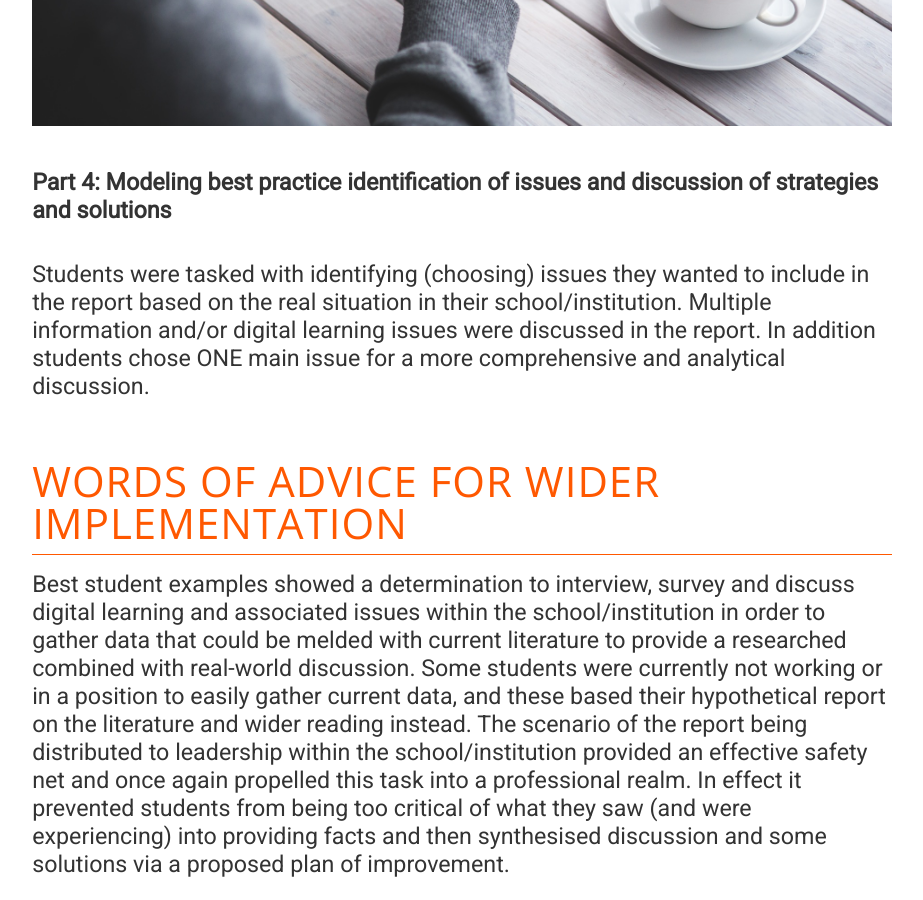
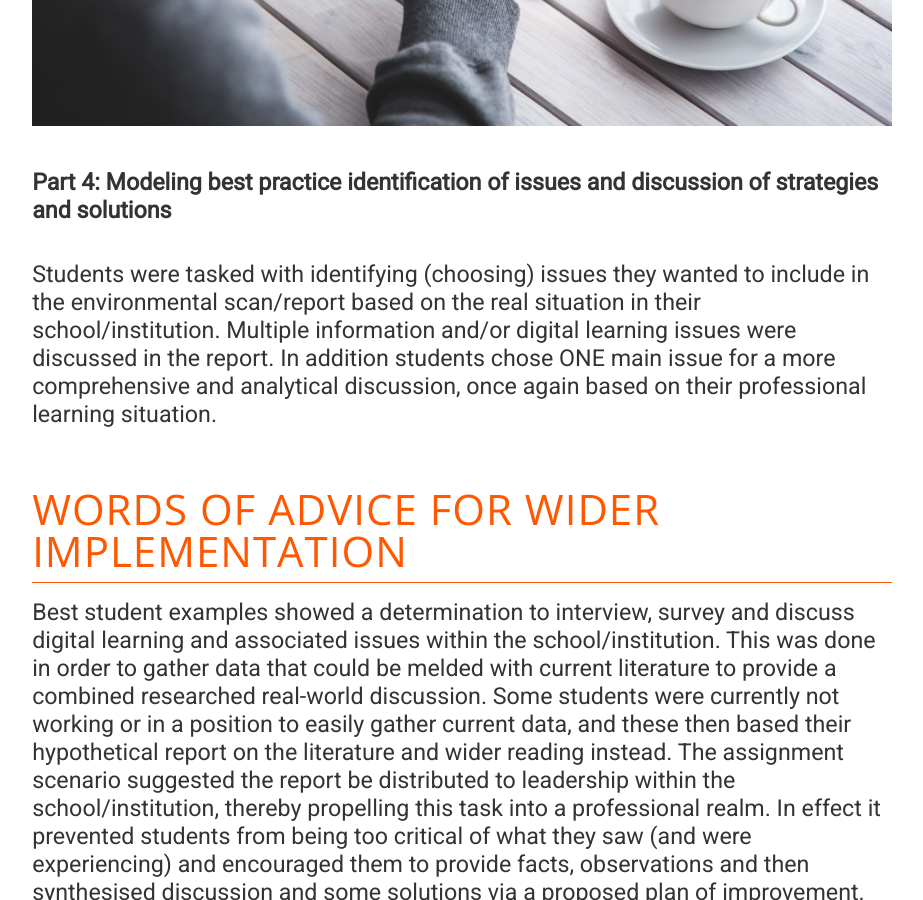
Before and after one commit to timklapdor/csulx, a Jekyll site: the page built from _applications/ETL523/iwp-example.md, in a window 1280 px wide and 900 px high, scrolled down 3217 px. Shown: the whole window, without its empty margins (48-971 px from the left). Built offline with Jekyll 4.4.1, drawn with Linux system fonts in a browser that asks for light colours; comment, search, counter and statistics services are not loaded; some of the changed text lies outside the part shown.

Commit message:
Update iwp-example.md

```diff
--- a/_applications/ETL523/iwp-example.md
+++ b/_applications/ETL523/iwp-example.md
@@ -46,8 +46,8 @@ The final assignment for this subject challenged students to do an environmental
 
 **Part 4: Modeling best practice identification of issues and discussion of strategies and solutions**
 
-Students were tasked with identifying (choosing) issues they wanted to include in the report based on the real situation in their school/institution. Multiple information and/or digital learning issues were discussed in the report. In addition students chose ONE main issue for a more comprehensive and analytical discussion.
+Students were tasked with identifying (choosing) issues they wanted to include in the environmental scan/report based on the real situation in their school/institution. Multiple information and/or digital learning issues were discussed in the report. In addition students chose ONE main issue for a more comprehensive and analytical discussion, once again based on their professional learning situation.
 
 ### Words of advice for wider implementation
 
-Best student examples showed a determination to interview, survey and discuss digital learning and associated issues within the school/institution in order to gather data that could be melded with current literature to provide a researched combined with real-world discussion. Some students were currently not working or in a position to easily gather current data, and these based their hypothetical report on the literature and wider reading instead. The scenario of the report being distributed to leadership within the school/institution provided an effective safety net and once again propelled this task into a professional realm. In effect it prevented students from being too critical of what they saw (and were experiencing) into providing facts and then synthesised discussion and some solutions via a proposed plan of improvement.
+Best student examples showed a determination to interview, survey and discuss digital learning and associated issues within the school/institution. This was done in order to gather data that could be melded with current literature to provide a combined researched real-world discussion. Some students were currently not working or in a position to easily gather current data, and these then based their hypothetical report on the literature and wider reading instead. The assignment scenario suggested the report be distributed to leadership within the school/institution, thereby propelling this task into a professional realm. In effect it prevented students from being too critical of what they saw (and were experiencing) and encouraged them to provide facts, observations and then synthesised discussion and some solutions via a proposed plan of improvement.
```
Also changed, not shown: other parts of _applications/ETL523/iwp-example.md (+1 -1 lines).
